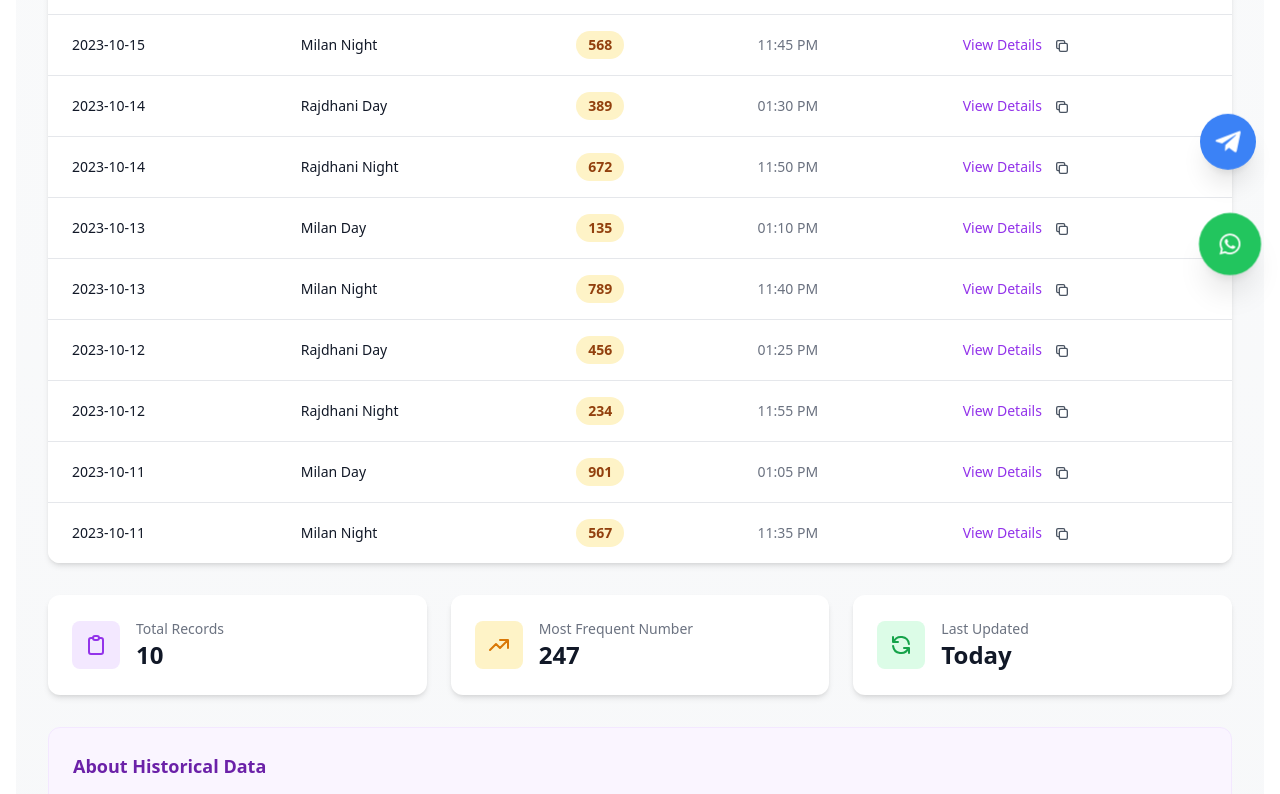
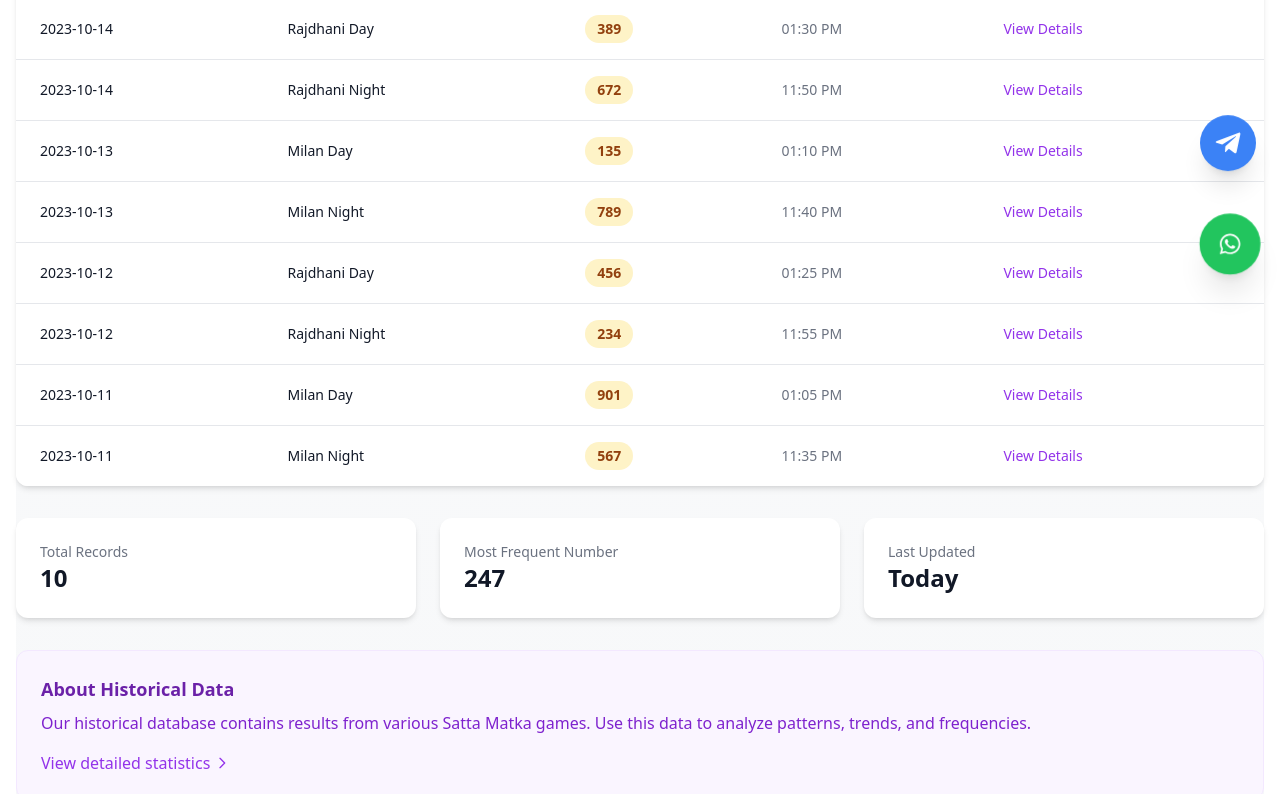
Before and after one commit to sahibhussain143/SattaKing, a React (Vite) app in the folder Frontend/: page /SattaChart in a window 1280 px wide. Shown: the part 506-1300 px from the top of the page. Built offline with nearby package versions, Linux system fonts and the light colour scheme.

Commit message:
code commit

```diff
--- a/Frontend/src/pages/SattaChart/SattaChart.jsx
+++ b/Frontend/src/pages/SattaChart/SattaChart.jsx
@@ -1,3 +1,4 @@
+// src/components/SattaChart.js
 import React, { useState, useEffect } from 'react';
 import { Link } from 'react-router-dom';
 import SattaChartBanner from './SattaChartBanner';
@@ -29,39 +30,36 @@ const SattaChart = () => {
       setResults(sampleResults);
       setLoading(false);
     }, 1000);
-
     return () => clearTimeout(timer);
   }, []);
 
-  // Filter results based on selected filters
+  // Filter results
   const filteredResults = results.filter(result => {
     const matchesDate = selectedDate ? result.date === selectedDate : true;
     const matchesGame = selectedGame !== 'all' ? result.game === selectedGame : true;
-    const matchesSearch = searchQuery ?
-      result.number.toString().includes(searchQuery) ||
-      result.game.toLowerCase().includes(searchQuery.toLowerCase()) : true;
-
+    const matchesSearch = searchQuery
+      ? result.number.toString().includes(searchQuery) ||
+        result.game.toLowerCase().includes(searchQuery.toLowerCase())
+      : true;
     return matchesDate && matchesGame && matchesSearch;
   });
 
-  // Get unique games for filter dropdown
+  // Unique games and dates
   const games = [...new Set(results.map(result => result.game))];
-
-  // Get unique dates for filter dropdown
   const dates = [...new Set(results.map(result => result.date))].sort().reverse();
 
   return (
-    <div className="min-h-screen bg-gradient-to-b from-gray-50 to-gray-100 py-8 px-4 sm:px-6 lg:px-8">
-      <div className="max-w-7xl mx-auto">
+    <div className="min-h-screen w-full bg-gradient-to-b from-gray-50 to-gray-100">
+
       {/* Page Header */}
-        <div className="mb-8">
+      <div className="w-full p-4 md:p-6">
         <h1 className="text-3xl font-bold text-gray-900 mb-2">Result History</h1>
         <p className="text-gray-600">Explore historical Satta Matka results and patterns</p>
       </div>
 
-        {/* Filters Section */}
-        <div className="bg-white rounded-xl shadow-md p-6 mb-8">
-          <div className="grid grid-cols-1 md:grid-cols-4 gap-4">
+      {/* Filters */}
+      <div className="w-full bg-white rounded-xl shadow-md p-4 md:p-6 mb-8">
+        <div className="grid grid-cols-1 md:grid-cols-4 gap-4 w-full">
           <div>
             <label className="block text-sm font-medium text-gray-700 mb-1">Select Date</label>
             <select
@@ -70,9 +68,7 @@ const SattaChart = () => {
               onChange={(e) => setSelectedDate(e.target.value)}
             >
               <option value="">All Dates</option>
-                {dates.map(date => (
-                  <option key={date} value={date}>{date}</option>
-                ))}
+              {dates.map(date => <option key={date} value={date}>{date}</option>)}
             </select>
           </div>
 
@@ -84,9 +80,7 @@ const SattaChart = () => {
               onChange={(e) => setSelectedGame(e.target.value)}
             >
               <option value="all">All Games</option>
-                {games.map(game => (
-                  <option key={game} value={game}>{game}</option>
-                ))}
+              {games.map(game => <option key={game} value={game}>{game}</option>)}
             </select>
           </div>
 
@@ -116,143 +110,66 @@ const SattaChart = () => {
         </div>
       </div>
 
-        {/* Results Section */}
-        <div className="bg-white rounded-xl shadow-md overflow-hidden">
+      {/* Results Table */}
+      <div className="w-full bg-white rounded-xl shadow-md overflow-x-auto mb-8">
         {loading ? (
           <div className="p-8 text-center">
             <div className="inline-block animate-spin rounded-full h-8 w-8 border-t-2 border-b-2 border-purple-600"></div>
             <p className="mt-2 text-gray-600">Loading results...</p>
           </div>
-          ) : (
-            <>
-              <div className="p-4 bg-gray-50 border-b border-gray-200 flex justify-between items-center">
-                <h2 className="text-lg font-semibold text-gray-800">
-                  Results ({filteredResults.length})
-                </h2>
-                <span className="text-sm text-gray-500">
-                  Last updated: {new Date().toLocaleDateString()}
-                </span>
-              </div>
-
-              {filteredResults.length > 0 ? (
-                <div className="overflow-x-auto">
+        ) : filteredResults.length > 0 ? (
           <table className="min-w-full divide-y divide-gray-200">
             <thead className="bg-gray-50">
               <tr>
-                        <th scope="col" className="px-6 py-3 text-left text-xs font-medium text-gray-500 uppercase tracking-wider">
-                          Date
-                        </th>
-                        <th scope="col" className="px-6 py-3 text-left text-xs font-medium text-gray-500 uppercase tracking-wider">
-                          Game
-                        </th>
-                        <th scope="col" className="px-6 py-3 text-left text-xs font-medium text-gray-500 uppercase tracking-wider">
-                          Result
-                        </th>
-                        <th scope="col" className="px-6 py-3 text-left text-xs font-medium text-gray-500 uppercase tracking-wider">
-                          Time
-                        </th>
-                        <th scope="col" className="px-6 py-3 text-left text-xs font-medium text-gray-500 uppercase tracking-wider">
-                          Actions
-                        </th>
+                <th className="px-6 py-3 text-left text-xs font-medium text-gray-500 uppercase tracking-wider">Date</th>
+                <th className="px-6 py-3 text-left text-xs font-medium text-gray-500 uppercase tracking-wider">Game</th>
+                <th className="px-6 py-3 text-left text-xs font-medium text-gray-500 uppercase tracking-wider">Result</th>
+                <th className="px-6 py-3 text-left text-xs font-medium text-gray-500 uppercase tracking-wider">Time</th>
+                <th className="px-6 py-3 text-left text-xs font-medium text-gray-500 uppercase tracking-wider">Actions</th>
               </tr>
             </thead>
             <tbody className="bg-white divide-y divide-gray-200">
               {filteredResults.map((result) => (
                 <tr key={result.id} className="hover:bg-gray-50 transition-colors">
+                  <td className="px-6 py-4 whitespace-nowrap text-sm text-gray-900">{result.date}</td>
+                  <td className="px-6 py-4 whitespace-nowrap text-sm text-gray-900">{result.game}</td>
                   <td className="px-6 py-4 whitespace-nowrap">
-                            <div className="text-sm font-medium text-gray-900">{result.date}</div>
+                    <span className="px-3 py-1 inline-flex text-sm leading-5 font-semibold rounded-full bg-amber-100 text-amber-800">{result.number}</span>
                   </td>
-                          <td className="px-6 py-4 whitespace-nowrap">
-                            <div className="text-sm text-gray-900">{result.game}</div>
-                          </td>
-                          <td className="px-6 py-4 whitespace-nowrap">
-                            <span className="px-3 py-1 inline-flex text-sm leading-5 font-semibold rounded-full bg-amber-100 text-amber-800">
-                              {result.number}
-                            </span>
-                          </td>
-                          <td className="px-6 py-4 whitespace-nowrap text-sm text-gray-500">
-                            {result.time}
-                          </td>
+                  <td className="px-6 py-4 whitespace-nowrap text-sm text-gray-500">{result.time}</td>
                   <td className="px-6 py-4 whitespace-nowrap text-sm font-medium">
-                            <button className="text-purple-600 hover:text-purple-900 mr-3">
-                              View Details
-                            </button>
-                            <button className="text-gray-600 hover:text-gray-900">
-                              <svg className="w-4 h-4 inline" fill="none" stroke="currentColor" viewBox="0 0 24 24">
-                                <path strokeLinecap="round" strokeLinejoin="round" strokeWidth="2" d="M8 16H6a2 2 0 01-2-2V6a2 2 0 012-2h8a2 2 0 012 2v2m-6 12h8a2 2 0 002-2v-8a2 2 0 00-2-2h-8a2 2 0 00-2 2v8a2 2 0 002 2z"></path>
-                              </svg>
-                            </button>
+                    <button className="text-purple-600 hover:text-purple-900 mr-3">View Details</button>
                   </td>
                 </tr>
               ))}
             </tbody>
           </table>
-                </div>
         ) : (
-                <div className="p-8 text-center">
-                  <svg className="mx-auto h-12 w-12 text-gray-400" fill="none" stroke="currentColor" viewBox="0 0 24 24">
-                    <path strokeLinecap="round" strokeLinejoin="round" strokeWidth="2" d="M9.172 16.172a4 4 0 015.656 0M9 10h.01M15 10h.01M21 12a9 9 0 11-18 0 9 9 0 0118 0z"></path>
-                  </svg>
-                  <h3 className="mt-2 text-sm font-medium text-gray-900">No results found</h3>
-                  <p className="mt-1 text-sm text-gray-500">Try adjusting your search or filter criteria</p>
-                </div>
-              )}
-            </>
+          <div className="p-8 text-center text-gray-600">No results found</div>
         )}
       </div>
 
       {/* Stats Section */}
-        <div className="grid grid-cols-1 md:grid-cols-3 gap-6 mt-8">
-          <div className="bg-white rounded-xl shadow-md p-6">
-            <div className="flex items-center">
-              <div className="flex-shrink-0 bg-purple-100 p-3 rounded-lg">
-                <svg className="h-6 w-6 text-purple-600" fill="none" stroke="currentColor" viewBox="0 0 24 24">
-                  <path strokeLinecap="round" strokeLinejoin="round" strokeWidth="2" d="M9 5H7a2 2 0 00-2 2v12a2 2 0 002 2h10a2 2 0 002-2V7a2 2 0 00-2-2h-2M9 5a2 2 0 002 2h2a2 2 0 002-2M9 5a2 2 0 012-2h2a2 2 0 012 2"></path>
-                </svg>
-              </div>
-              <div className="ml-4">
+      <div className="grid grid-cols-1 md:grid-cols-3 gap-6 w-full mb-8">
+        <div className="bg-white rounded-xl shadow-md p-6 w-full">
           <h3 className="text-sm font-medium text-gray-500">Total Records</h3>
           <p className="text-2xl font-semibold text-gray-900">{results.length}</p>
         </div>
-            </div>
-          </div>
-
-          <div className="bg-white rounded-xl shadow-md p-6">
-            <div className="flex items-center">
-              <div className="flex-shrink-0 bg-amber-100 p-3 rounded-lg">
-                <svg className="h-6 w-6 text-amber-600" fill="none" stroke="currentColor" viewBox="0 0 24 24">
-                  <path strokeLinecap="round" strokeLinejoin="round" strokeWidth="2" d="M13 7h8m0 0v8m0-8l-8 8-4-4-6 6"></path>
-                </svg>
-              </div>
-              <div className="ml-4">
+        <div className="bg-white rounded-xl shadow-md p-6 w-full">
           <h3 className="text-sm font-medium text-gray-500">Most Frequent Number</h3>
           <p className="text-2xl font-semibold text-gray-900">247</p>
         </div>
-            </div>
-          </div>
-
-          <div className="bg-white rounded-xl shadow-md p-6">
-            <div className="flex items-center">
-              <div className="flex-shrink-0 bg-green-100 p-3 rounded-lg">
-                <svg className="h-6 w-6 text-green-600" fill="none" stroke="currentColor" viewBox="0 0 24 24">
-                  <path strokeLinecap="round" strokeLinejoin="round" strokeWidth="2" d="M4 4v5h.582m15.356 2A8.001 8.001 0 004.582 9m0 0H9m11 11v-5h-.581m0 0a8.003 8.003 0 01-15.357-2m15.357 2H15"></path>
-                </svg>
-              </div>
-              <div className="ml-4">
+        <div className="bg-white rounded-xl shadow-md p-6 w-full">
           <h3 className="text-sm font-medium text-gray-500">Last Updated</h3>
           <p className="text-2xl font-semibold text-gray-900">Today</p>
         </div>
       </div>
-          </div>
-        </div>
 
       {/* Additional Info */}
-        <div className="mt-8 bg-purple-50 rounded-xl p-6 border border-purple-100">
+      <div className="w-full bg-purple-50 rounded-xl p-6 border border-purple-100 mb-8">
         <h3 className="text-lg font-semibold text-purple-800 mb-2">About Historical Data</h3>
         <p className="text-purple-700">
-            Our historical database contains results from various Satta Matka games. Use this data to analyze patterns,
-            trends, and frequencies. Remember that past results do not guarantee future outcomes, and gambling should
-            always be done responsibly.
+          Our historical database contains results from various Satta Matka games. Use this data to analyze patterns, trends, and frequencies.
         </p>
         <div className="mt-4">
           <Link to="/statistics" className="text-purple-600 hover:text-purple-800 font-medium flex items-center">
@@ -263,9 +180,9 @@ const SattaChart = () => {
           </Link>
         </div>
       </div>
-      </div>
 
-      <SattaChartBanner/>
+      {/* Banner Component */}
+      <SattaChartBanner />
     </div>
   );
 };
```
Lines whose indentation alone changed are shown as unchanged.
